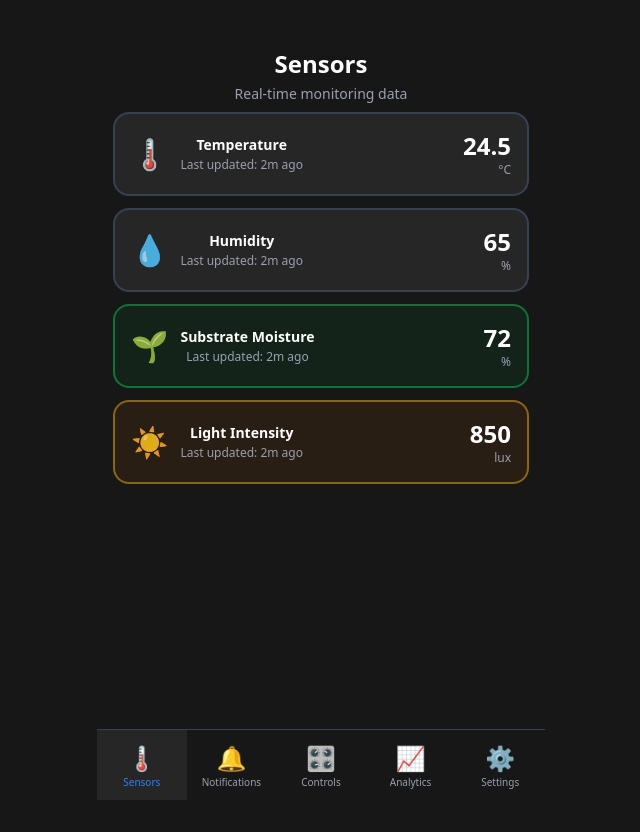
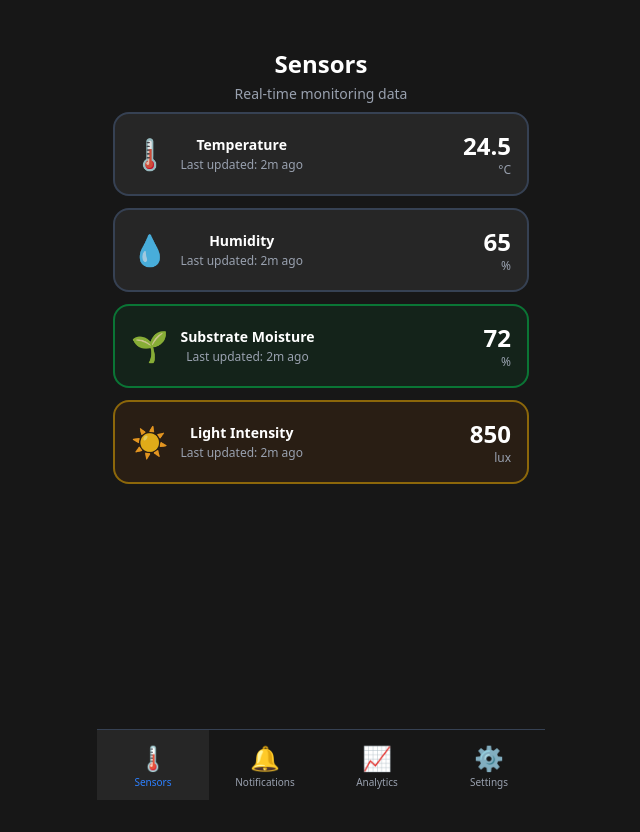
Before and after one commit to TheMasshiro/bsf-dashboard, a React (Vite) app in the folder client/: page / in a window 1280 px wide. Shown: the whole page, without its empty margins (319-959 px from the left). Built offline with nearby package versions, Linux system fonts and the light colour scheme.

Commit message:
Removed Controls tab

```diff
--- a/client/src/components/FooterNav.jsx
+++ b/client/src/components/FooterNav.jsx
@@ -6,7 +6,6 @@ const FooterNav = ({ children }) => {
     const tabs = [
         { name: 'Sensors', icon: '🌡️' },
         { name: 'Notifications', icon: '🔔' },
-        { name: 'Controls', icon: '🎛️' },
         { name: 'Analytics', icon: '📈' },
         { name: 'Settings', icon: '⚙️' }
     ];
```
